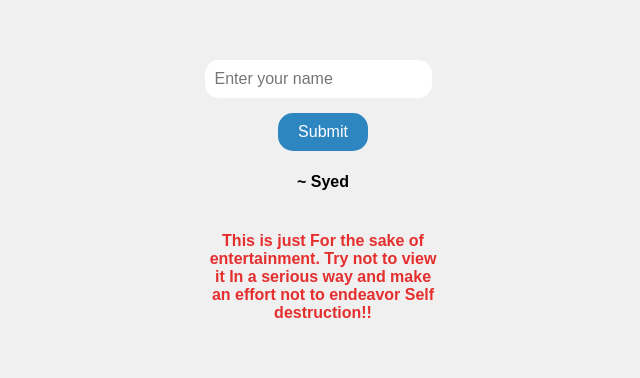
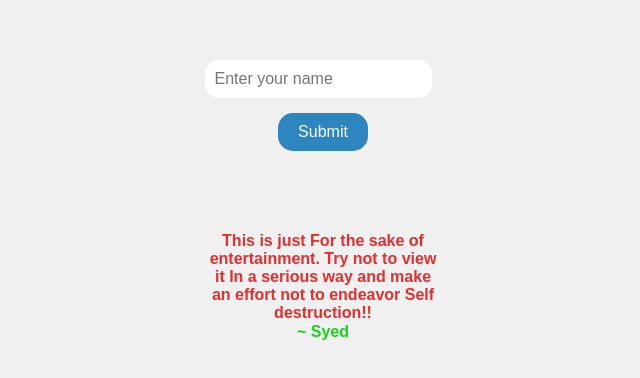
Before and after one commit to syedd07/fun, a plain HTML site: page index.html in a window 1280 px wide. Shown: the part 254-632 px from the top of the page, without its empty margins (317-957 px from the left). Drawn offline with Linux system fonts and the light colour scheme.

Commit message:
Update styles.css

```diff
--- a/styles.css
+++ b/styles.css
@@ -47,7 +47,6 @@ body {
     position: relative;
 }
 
-
 .disclaimer {
     position: absolute;
     bottom: -100px; /* Adjust the bottom position as needed */
@@ -62,7 +61,13 @@ body {
     }
 }
 
-
+.author {
+    position: relative;
+    bottom: -150px;
+    color: rgb(24, 211, 27);
+    width: -200%;
+    text-align: center;
+}
 
 .container {
     text-align: center;
```
